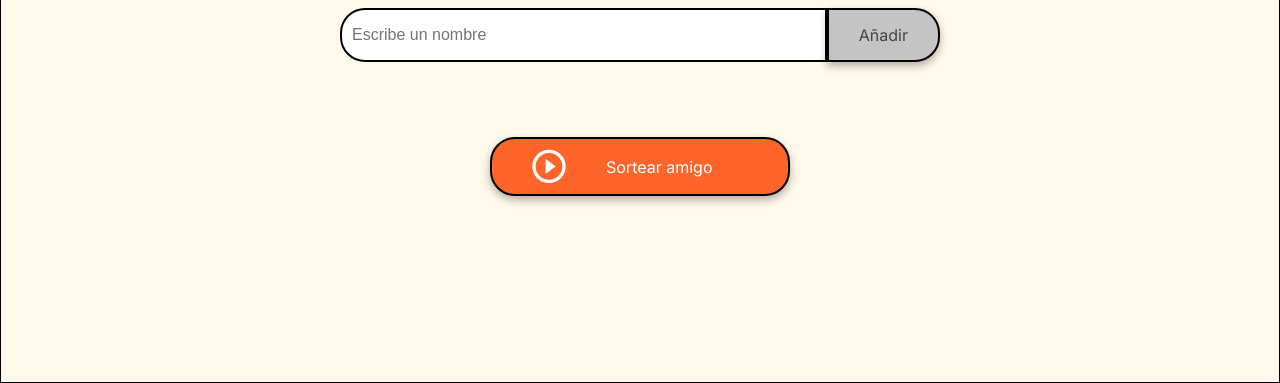
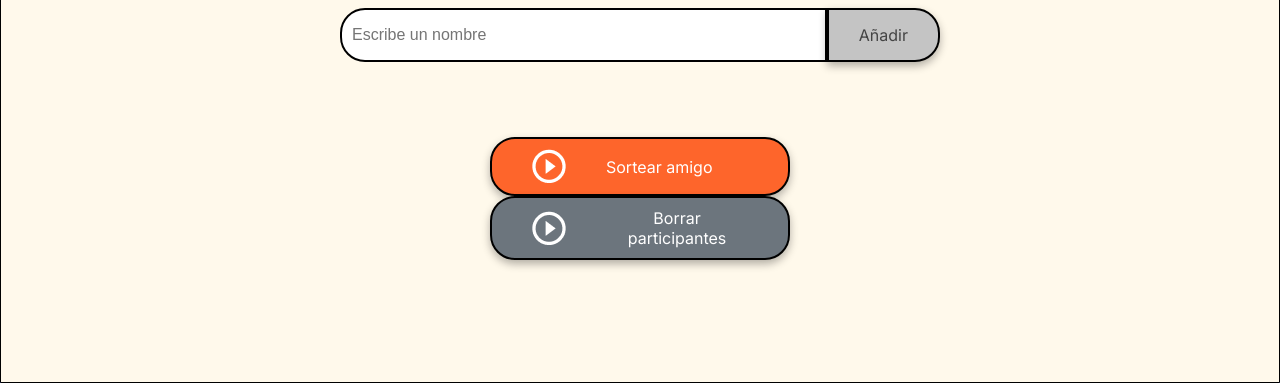
Before and after one commit to DepaoloJuan/Challenge-Amigo-secreto, a plain HTML site: page index.html in a window 1280 px wide. Shown: the part 417-800 px from the top of the page. Drawn offline with Linux system fonts and the light colour scheme.

Commit message:
agrego boton de borrar lista y style css del boton

```diff
--- a/app.js
+++ b/app.js
@@ -73,6 +73,21 @@ function agregarAmigo() {
   mostrarLista();
 }
 
+// Borra todos los participantes y limpia la lista
+function borrarParticipantes() {
+  if (participantes.length === 0) {
+    alert("No hay participantes para borrar.");
+    return;
+  }
+
+  if (confirm("¿Seguro que quieres borrar todos los participantes?")) {
+    participantes = [];
+    asignarTextoElemento('#listaAmigos', '');
+    asignarTextoElemento('#resultado', '');
+  }
+}
+
+
 // Muestra la lista de participantes usando el formato correcto de HTML.
 function mostrarLista() {
   const listaHTML = participantes.map(p => `<li>${p}</li>`).join('');
--- a/index.html
+++ b/index.html
@@ -32,6 +32,12 @@
                     <img src="assets/play_circle_outline.png" alt="Ícono para sortear">
                     Sortear amigo
                 </button>
+
+                <!-- Botón para borrar participantes -->
+                <button class="button-clear" onclick="borrarParticipantes()" aria-label="Borrar lista de amigos">
+                    <img src="assets/play_circle_outline.png" alt="Ícono para borrar">
+                    Borrar participantes
+                </button>
             </div>
         </section>
     </main>
--- a/style.css
+++ b/style.css
@@ -160,3 +160,23 @@ ul {
 .button-draw:hover {
     background-color: var(--color-button-hover);
 }
+
+/* Botón de borrar participantes */
+.button-clear {
+    display: flex;
+    align-items: center;
+    width: 100%;
+    padding: 10px 40px;
+    color: var(--color-white);
+    background-color: #6c757d; /* gris oscuro */
+    font-size: 16px;
+}
+
+.button-clear img {
+    margin-right: 40px;
+    filter: brightness(0) invert(1); /* mantiene el ícono blanco */
+}
+
+.button-clear:hover {
+    background-color: #5a6268;
+}
```
